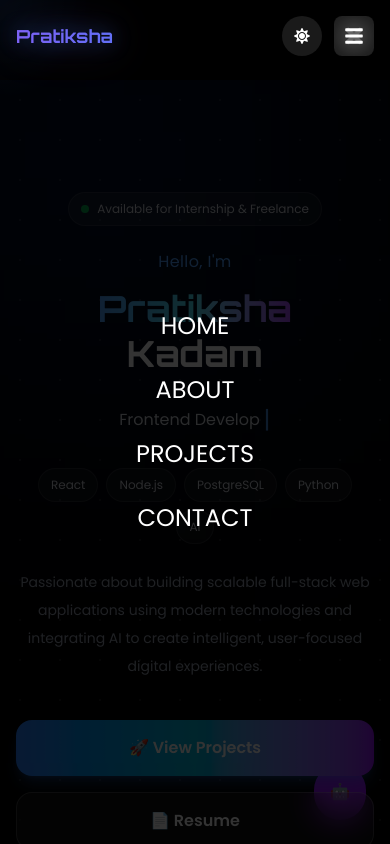
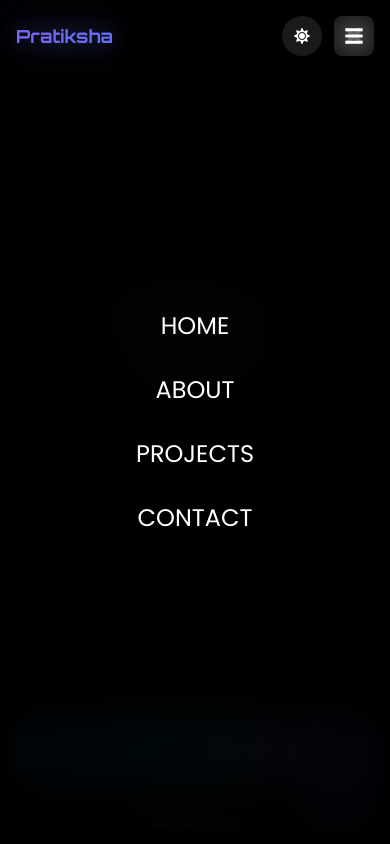
Before and after one commit to pratikshakadam912/portfolio-website, a React (Vite) app: page / in a window 390 px wide. Both pictures are taken after a click on the button 354 px from the left and 36 px from the top of the page. Shown: the top 844 px of the page. Built offline with nearby package versions, Linux system fonts and the light colour scheme.

Commit message:
mobile menu container

```diff
--- a/src/components/Navbar.jsx
+++ b/src/components/Navbar.jsx
@@ -107,7 +107,7 @@ const Navbar = () => {
             animate={{ opacity: 1, x: 0 }}
             exit={{ opacity: 0, x: "100%" }}
             transition={{ duration: 0.3 }}
-            className="fixed inset-0 z-[9998] bg-black/80 flex flex-col items-center justify-center gap-8 text-white"
+            className="fixed inset-0 z-[9998] bg-black/95 backdrop-blur-xl flex flex-col items-center justify-center gap-8 text-white px-6"
           >
             {/* CLOSE */}
             <button
```
